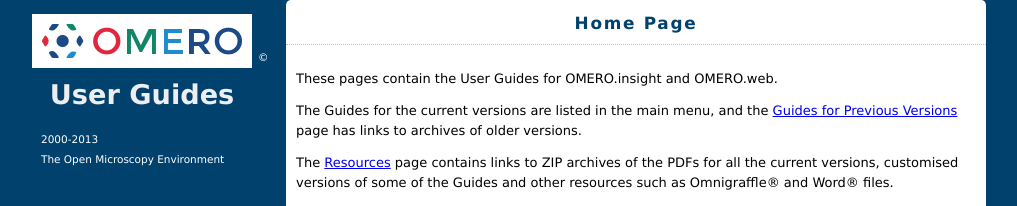
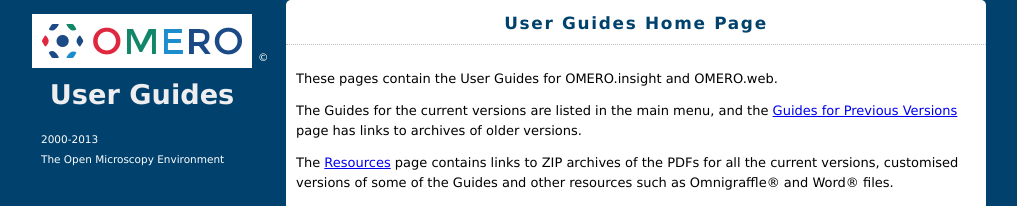
Before and after one commit to snoopycrimecop/ome-help, a Jekyll site: the page built from index.html, in a window 1280 px wide. Shown: the top 206 px of the page, without its empty margins (134-1151 px from the left). Built offline with Jekyll 4.4.1, drawn with Linux system fonts in a browser that asks for light colours; Markdown is read by kramdown in place of the engine named in the settings.

Commit message:
Change Home/Home Page to User Guides Home Page

```diff
--- a/_layouts/default.html
+++ b/_layouts/default.html
@@ -1,7 +1,7 @@
 ---
 navigation:
     - id: l1-home
-      name: Home
+      name: User Guides Home Page
       link: index.html
     - id: l1-quickstart
       name: Quickstart User Guides
--- a/index.html
+++ b/index.html
@@ -1,6 +1,6 @@
 ---
 layout: default
-title: Home Page
+title: User Guides Home Page
 ---
 
 <p>These pages contain the User Guides for OMERO.insight and OMERO.web.</p>
```
